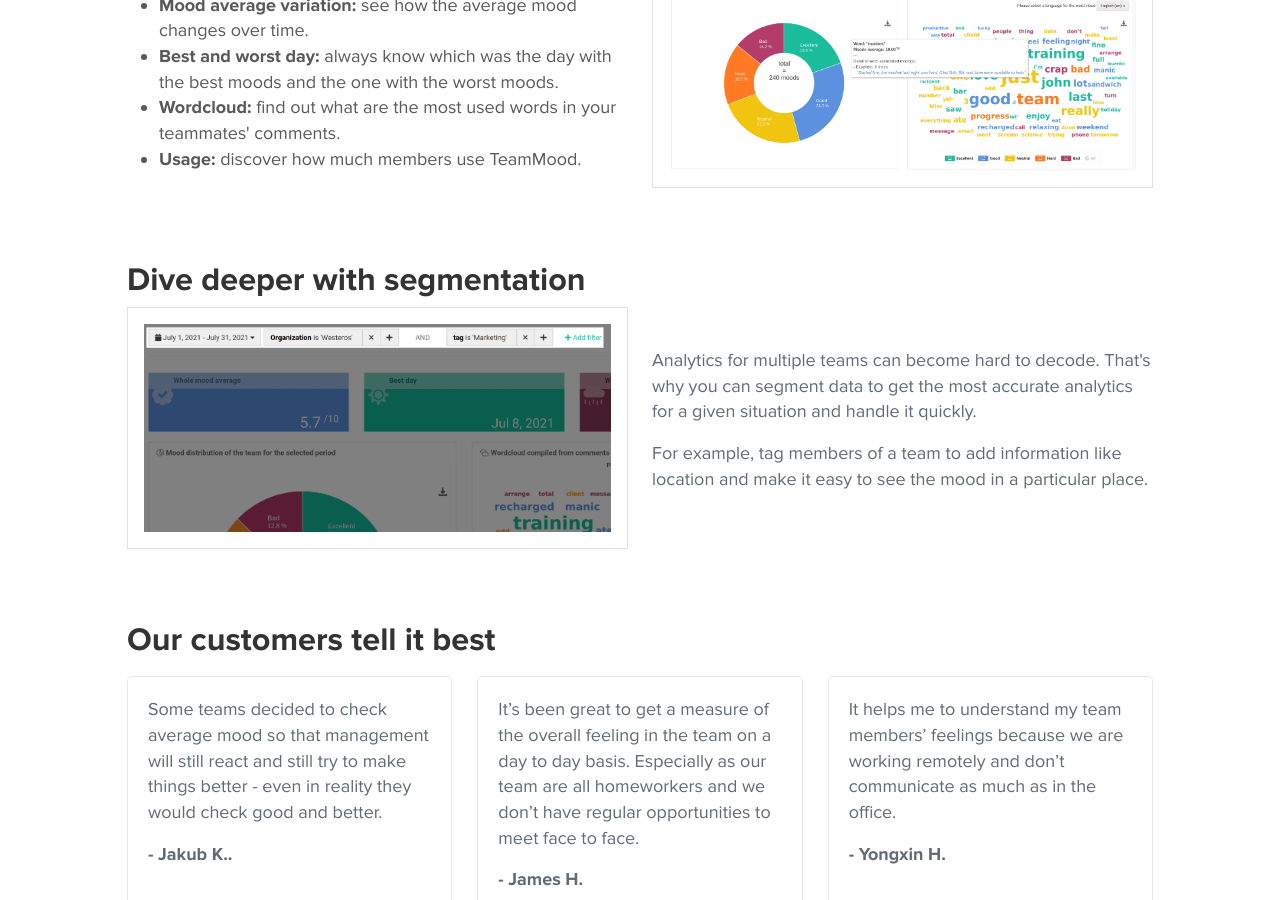
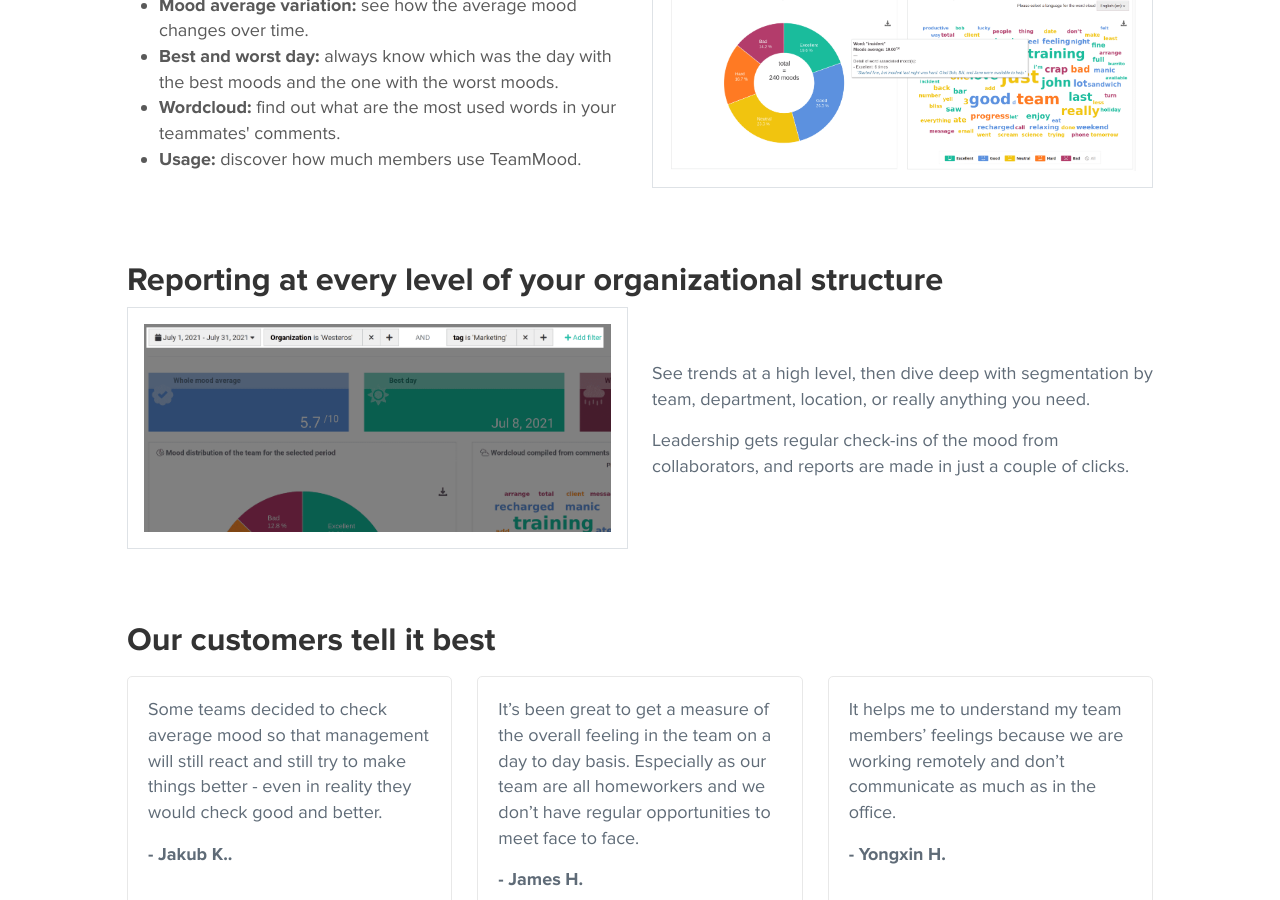
Before and after one commit to TeamMood/landing-page, a Jekyll site: the page built from en/product/analytics/index.html, in a window 1280 px wide and 900 px high, scrolled down 1704 px. Built offline with Jekyll 4.4.1, drawn with Linux system fonts in a browser that asks for light colours.

Commit message:
update "Dive deeper with segmentation" content

```diff
--- a/en/product/analytics/index.html
+++ b/en/product/analytics/index.html
@@ -66,13 +66,13 @@ description: The problem with generic tools like whiteboards is the lack of anal
     </section>
 
     <section class="row d-md-flex my-4 py-4 align-items-center">
-        <h2 class="mb-2">Dive deeper with segmentation</h2>
+        <h2 class="mb-2">Reporting at every level of your organizational structure</h2>
         <div class="col-md-6">
             <img class="img-fluid border p-3" src="/images/analytics/segmentation-highlight.png" alt="TeamMood - Analytics : segment mood data" loading="lazy">
         </div>
         <div class="col-md-6">
-            <p>Analytics for multiple teams can become hard to decode. That's why you can segment data to get the most accurate analytics for a given situation and handle it quickly.</p>
-            <p>For example, tag members of a team to add information like location and make it easy to see the mood in a particular place.</p>
+            <p>See trends at a high level, then dive deep with segmentation by team, department, location, or really anything you need.</p>
+            <p>Leadership gets regular check-ins of the mood from collaborators, and reports are made in just a couple of clicks.</p>
         </div>
     </section>
 
```
